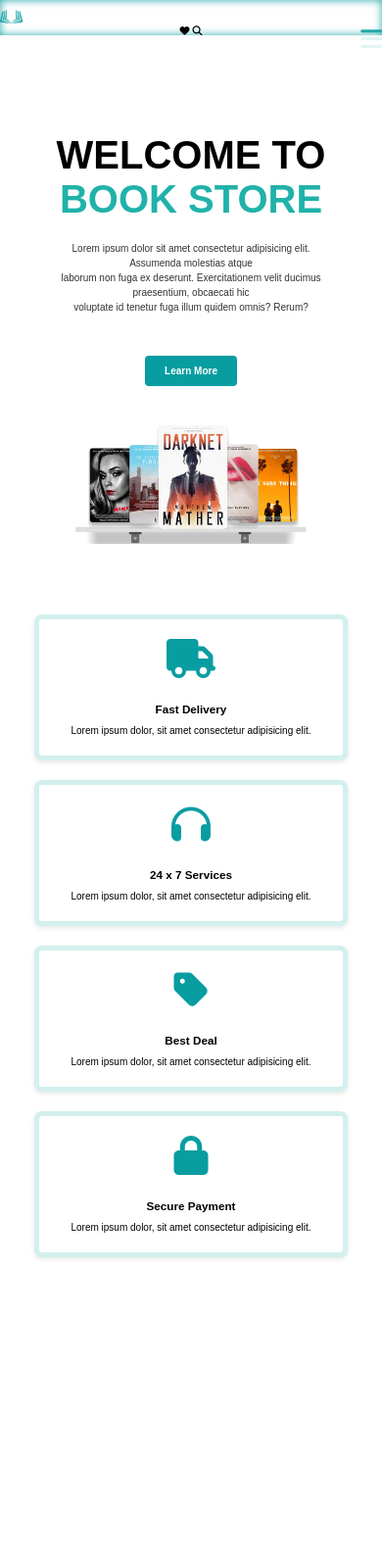
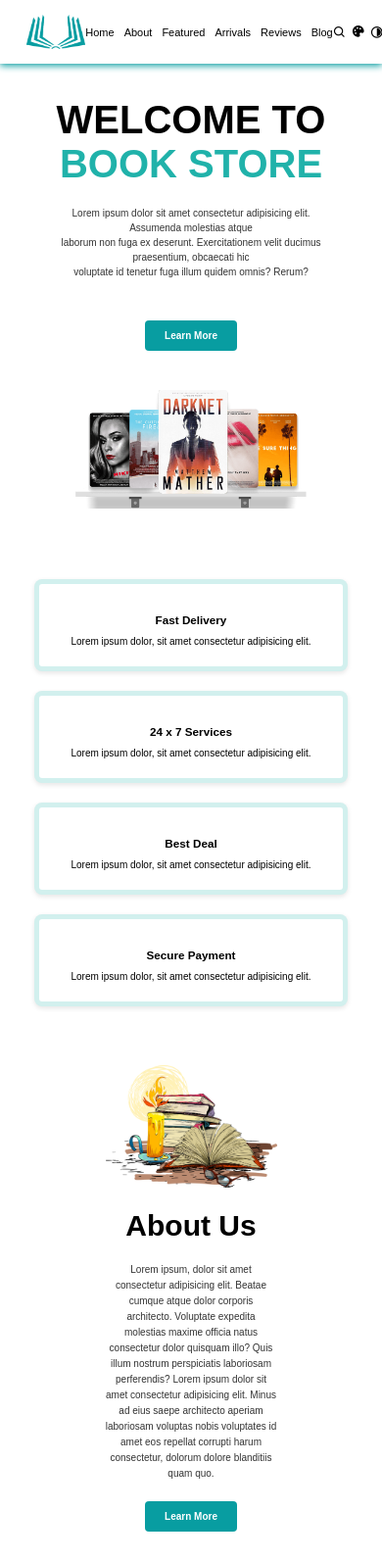
Before and after one commit to llbaraall/first-task, a plain HTML site: page index.html in a window 390 px wide. Shown: the whole page at 98% size. Before the commit the page ends 1313 px from the top, so only its background shows below. Drawn offline with nearby package versions, Linux system fonts and the light colour scheme.

Commit message:
added about sec and edit the header

```diff
--- a/index.html
+++ b/index.html
@@ -4,37 +4,54 @@
     <meta charset="UTF-8">
     <meta name="viewport" content="width=device-width, initial-scale=1.0">
     <title>task</title>
-    <link rel="stylesheet" href="https://cdnjs.cloudflare.com/ajax/libs/font-awesome/6.5.0/css/all.min.css">
+   <link href='https://unpkg.com/boxicons@2.1.4/css/boxicons.min.css' rel='stylesheet'>
+
     <link rel="stylesheet" href="style.css">
 </head>
 <body>
     <header class="header">
-        <div class="container">
-            <div class="row">
-                <div class="logo">
-                    <img src="image/logo.png" alt="logo">
-                </div>
-                <input type="checkbox" id ="check">
-                <label for="check"><i class="fa-solid fa-bars"></i></label>
+      <img class="logo" src="image/logo.png" alt="" />
 
-                <ul class="row">
-                    <li><a href="#">home</a></li>
-                    <li><a href="#">about </a></li>
-                    <li><a href="#">features</a></li>
+      <nav class="navbar">
+        <a class="nav-links" href="#home">Home</a>
+        <a class="nav-links" href="#about">About</a>
+        <a class="nav-links" href="#featured">Featured</a>
+        <a class="nav-links" href="#arrivals">Arrivals</a>
+        <a class="nav-links" href="#reviews">Reviews</a>
+        <a class="nav-links" href="#blog">Blog</a>
+      </nav>
 
-                    <li><a href="#">arrivals</a></li>
-                    <li><a href="#">rivewos</a></li>
-                    <li><a href="#">blog</a></li>
+      <div class="icons">
+        <div class="search-wrapper">
+          <input type="text" class="" id="searchInput" placeholder="Search" />
+          <i class="bx bx-search" id="searchIcon"></i>
+        </div>
 
+        <div class="palette-wrapper">
+          <i class="bx bxs-palette" id="colorIcon"></i>
+          <input type="color" id="colorPicker" />
+        </div>
 
-                </ul>
-                 <div class="icons">
-                    <i class="fa-solid fa-heart"></i>
-                    <i class="fa-solid fa-magnifying-glass"></i>
-                 </div>
-            </div>
-        </div>
+        <i class="bx bx-adjust" id="theme"></i>
+      </div>
+
+      <div class="hamburger" id="hamburger">
+        <i class="bx bx-menu"></i>
+      </div>
+
+      <div class="mobile-menu" id="mobileMenu">
+        <i class="bx bx-x" id="closeMenu"></i>
+        <nav class="mobile-navbar">
+          <a class="nav-links" href="#home">Home</a>
+          <a class="nav-links" href="#about">About</a>
+          <a class="nav-links" href="#featured">Featured</a>
+          <a class="nav-links" href="#arrivals">Arrivals</a>
+          <a class="nav-links" href="#reviews">Reviews</a>
+          <a class="nav-links" href="#blog">Blog</a>
+        </nav>
+      </div>
     </header>
+
     <section class="hero" id="home">
       <div class="welcome">
         <h1>
@@ -84,5 +101,25 @@
     </section>
 
 
+    <section class="about-us" id="about">
+      <div class="about-img">
+        <img src="image/about.png" alt="Reading Books" />
+      </div>
+
+      <div class="about-text">
+        <h2>About Us</h2>
+        <p>
+          Lorem ipsum, dolor sit amet consectetur adipisicing elit. Beatae
+          cumque atque dolor corporis architecto. Voluptate expedita molestias
+          maxime officia natus consectetur dolor quisquam illo? Quis illum
+          nostrum perspiciatis laboriosam perferendis? Lorem ipsum dolor sit
+          amet consectetur adipisicing elit. Minus ad eius saepe architecto
+          aperiam laboriosam voluptas nobis voluptates id amet eos repellat
+          corrupti harum consectetur, dolorum dolore blanditiis quam quo.
+        </p>
+        <a href="#" class="btn">Learn More</a>
+      </div>
+    </section>
+
 </body>
 </html>
--- a/style.css
+++ b/style.css
@@ -39,76 +39,157 @@ body {
   --old-price-fs: 0.8rem;
 }
 
-/* HEADER */
-header {
-  padding: 1rem 0;
-  box-shadow: inset 0 0 8px rgb(35 167 171);
+.header {
+  position: fixed;
+  top: 0;
+  left: 0;
+  width: 100%;
+  display: flex;
+  align-items: center;
+  justify-content: space-around;
+  padding: 1.5rem 7%;
+  background: var(--netural-white);
+  z-index: 100;
+  box-shadow: 0 2px 7px var(--primary-blue);
+  margin-bottom: 2rem;
 }
 
-header .logo img {
-  width: 30%;
+.header .logo {
+  width: 6rem;
+  cursor: default;
 }
 
-header ul a {
-  color: #4f5665;
+.header .navbar {
+  display: flex;
+  align-items: center;
+  gap: 1rem;
 }
 
-/* MOBILE MENU */
-#check {
-  display: none;
+.header .navbar .nav-links {
+  position: relative;
+  font-size: var(--nav-fs);
+  color: var(--netural-black);
 }
 
-#check ~ label {
-  display: none;
-  cursor: pointer;
-  font-size: 25px;
-  color: rgb(35, 167, 171);
+.header .navbar .nav-links::before {
+  content: "";
+  position: absolute;
+  left: 50%;
+  bottom: -6px;
+  width: 0;
+  height: 2px;
+  background: var(--primary-blue);
+  transition: 0.3s;
 }
 
-@media (max-width: 680px) {
-  .logo {
-    width: 20%;
-    margin-right: auto;
+.header .navbar .nav-links:hover::before {
+  width: 100%;
+  left: 0;
 }
 
-  .header .row {
-    position: relative;
+.header .icons {
+  display: flex;
+  align-items: center;
   justify-content: center;
+  gap: 0.5rem;
+  font-size: var(--icons-fs);
+  color: var(--netural-black);
+  font-weight: 900;
+  cursor: pointer;
 }
 
-  .icons {
-    margin-left: 0;
-    margin-right: 0;
-    justify-content: center;
-    position: absolute;
-    left: 50%;
-    transform: translateX(-50%);
+.header .icons i:hover {
+  color: var(--primary-blue);
 }
 
-  #check ~ label {
-    display: block;
-    position: absolute;
-    right: 0;
+.header .icons .search-wrapper {
+  display: flex;
+  align-items: center;
+  gap: 0.5rem;
 }
 
-  header ul.row {
+#searchInput {
   display: none;
+  border: 1px solid var(--netural-black);
+  border-radius: 10px;
+  width: 15rem;
+  height: 2rem;
+  font-size: 1rem;
 }
 
-  #check:checked ~ ul {
+#searchInput.active {
+  display: block;
+}
+
+.header .icons .palette-wrapper {
+  position: relative;
+  display: inline-block;
+}
+
+#colorPicker {
+  position: absolute;
+  display: none;
+  top: 120%;
+  right: 0;
+  cursor: pointer;
+}
+
+#colorPicker.active {
+  display: block;
+}
+
+.header .hamburger {
+  display: none;
+  color: var(--netural-black);
+}
+
+.mobile-menu {
+  position: fixed;
+  top: 0;
+  left: 0;
+  width: 100%;
+  height: 100%;
+  background: rgba(255, 255, 255, 0.1);
+  backdrop-filter: blur(10px);
+  -webkit-backdrop-filter: blur(10px);
+  display: none;
+  flex-direction: column;
+  justify-content: center;
+  align-items: center;
+  gap: 2rem;
+  z-index: 200;
+  transition: 0.3s ease;
+}
+
+.mobile-menu.active {
+  display: flex;
+}
+
+.mobile-menu .mobile-navbar {
   display: flex;
   flex-direction: column;
-    position: absolute;
-    top: 70px;
-    right: 10px;
-    background: white;
-    padding: 1rem;
-    gap: 1rem;
-    box-shadow: 0 0 8px rgba(0, 0, 0, 0.2);
-  }
+  gap: 1.5rem;
+  text-align: center;
 }
 
-/* HERO SECTION (FIXED CSS — no SCSS nesting!) */
+.mobile-menu .mobile-navbar .nav-links {
+  font-size: 2rem;
+  color: var(--netural-black);
+  text-decoration: none;
+}
+
+#closeMenu {
+  position: absolute;
+  top: 25rem;
+  right: 18.5rem;
+  font-size: 3.5rem;
+  color: var(--netural-black);
+  cursor: pointer;
+}
+
+
+
+
 .hero {
   position: relative;
   display: flex;
@@ -241,3 +322,64 @@ header ul a {
     padding: 3rem 2rem;
   }
 }
+
+.about-us {
+  display: flex;
+  align-items: center;
+  justify-content: space-between;
+  padding: 2rem 5rem 5rem;
+}
+
+
+.about-us .about-img {
+  width: 50%;
+  text-align: center;
+}
+
+.about-us .about-img img {
+  width: 100%;
+  max-width: 100%;
+}
+
+
+.about-us .about-text {
+  width: 50%;
+  padding: 2rem;
+}
+
+.about-us .about-text h2 {
+  font-size: 4.2rem;
+  margin-bottom: 2rem;
+}
+
+.about-us .about-text p {
+  line-height: 1.6;
+  color: #333;
+  margin-bottom: 2rem;
+}
+
+
+.about-us .about-text .btn {
+  background-color: var(--primary-blue);
+}
+
+.about-us .about-text .btn:hover {
+  background-color: teal;
+}
+@media (max-width: 768px) {
+  .about-us {
+    flex-direction: column;
+    text-align: center;
+    padding: 2rem;
+  }
+
+  .about-us .about-img,
+  .about-us .about-text {
+    width: 50%;
+    padding: 1rem 0;
+  }
+
+  .about-us .about-text h2 {
+    font-size: 3rem;
+  }
+}
```
Lines whose indentation alone changed are shown as unchanged.
